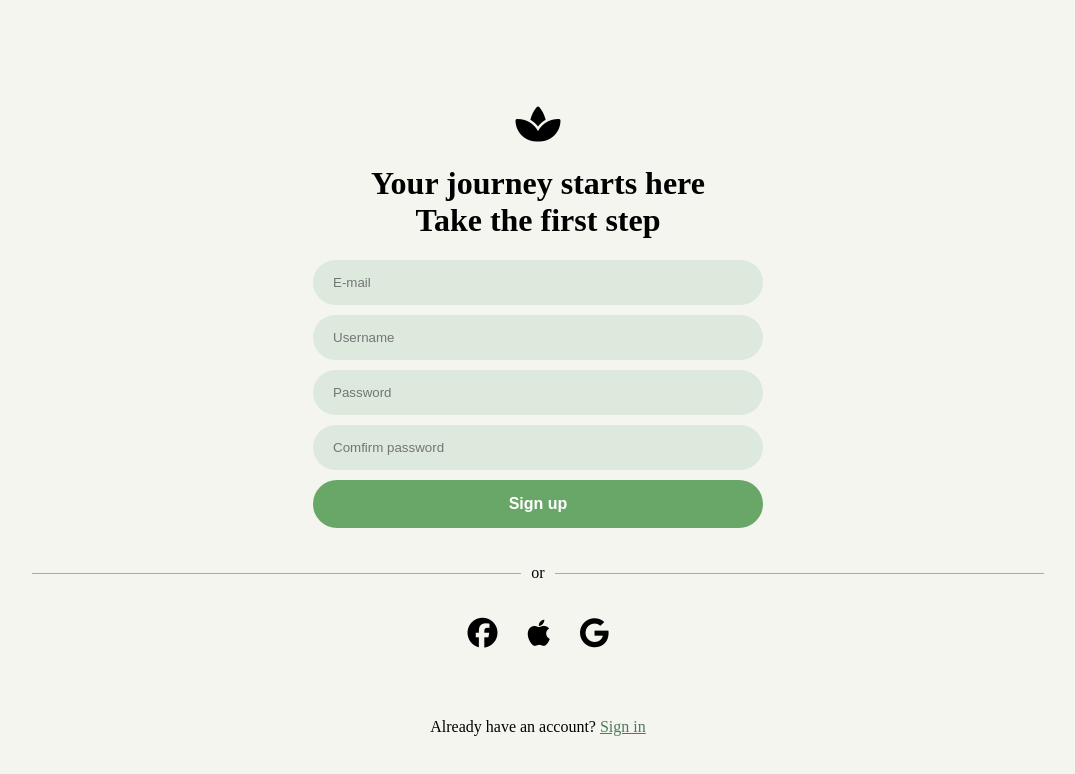
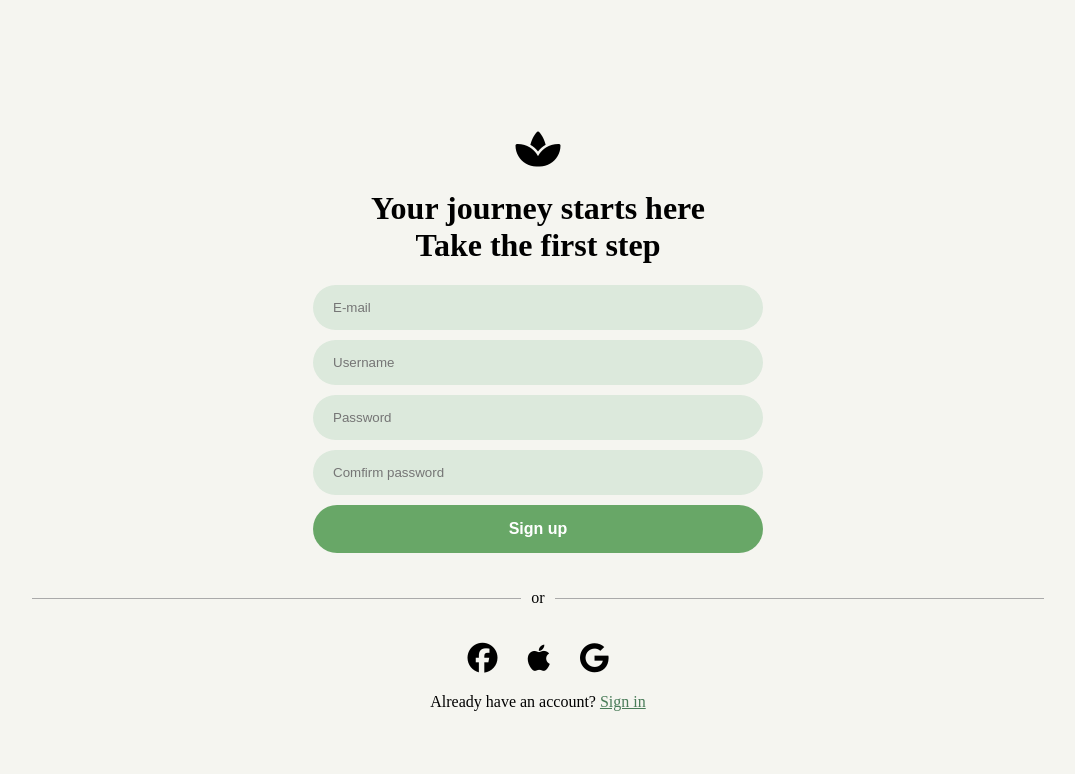
Before and after one commit to ayamounirz/from, a plain HTML site: page index.html in a window 1280 px wide. Shown: the whole page, without its empty margins (102-1177 px from the left). Drawn offline with Linux system fonts and the light colour scheme.

Commit message:
Update style.css

```diff
--- a/style.css
+++ b/style.css
@@ -1,11 +1,10 @@
 body{
     background-color: #f5f5f0;
-    height: 100vh;
+    min-height: 100vh;
+    display: flex;
+    flex-direction: column;
     justify-content: center;
     align-items: center;
-    display: flex;
-    flex-direction: column;
-
 }
 div {
     justify-content: center;
@@ -70,7 +69,7 @@ form button{
     font-size: 30px;
 }
 .already{
-    margin-top: 70px;
+    margin-top: 20px;
 }
 .already a{
     color: #4a7c59;
```
